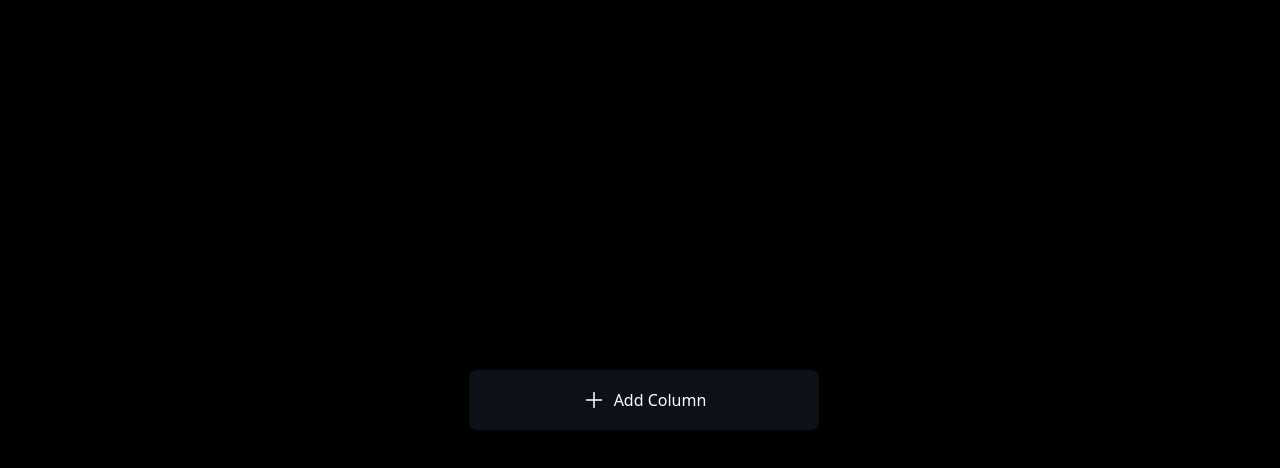
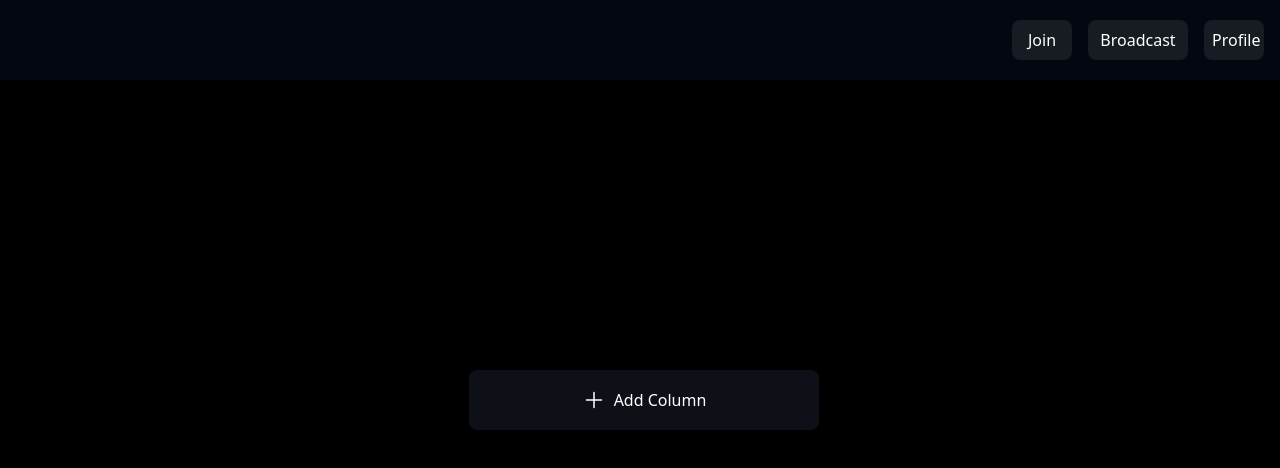
Before and after one commit to nasvank7/TrelloModal, a React (Vite) app: page / in a window 1280 px wide. Shown: the top 468 px of the page. Built offline with nearby package versions, Linux system fonts and the light colour scheme.

Commit message:
Update App.tsx

```diff
--- a/src/App.tsx
+++ b/src/App.tsx
@@ -7,6 +7,7 @@ import Login from "./auth/Login";
 import Registration from "./auth/Register";
 import TrelloBoard from "./components/trelloBoard";
 import { BrowserRouter, Routes, Route } from "react-router-dom";
+import Layout from "./Layout/Layout";
 function App() {
   // const [count, setCount] = useState(0)
 
@@ -14,7 +15,9 @@ function App() {
     <>
       <BrowserRouter>
         <Routes>
-          <Route path="/" element={<TrelloBoard />} />
+          <Route element={<Layout />} >
+            <Route path="/" element={<TrelloBoard />} />
+          </Route>
           <Route path="/login" element={<Login />} />
           <Route path="/register" element={<Registration />} />
         </Routes>
```
